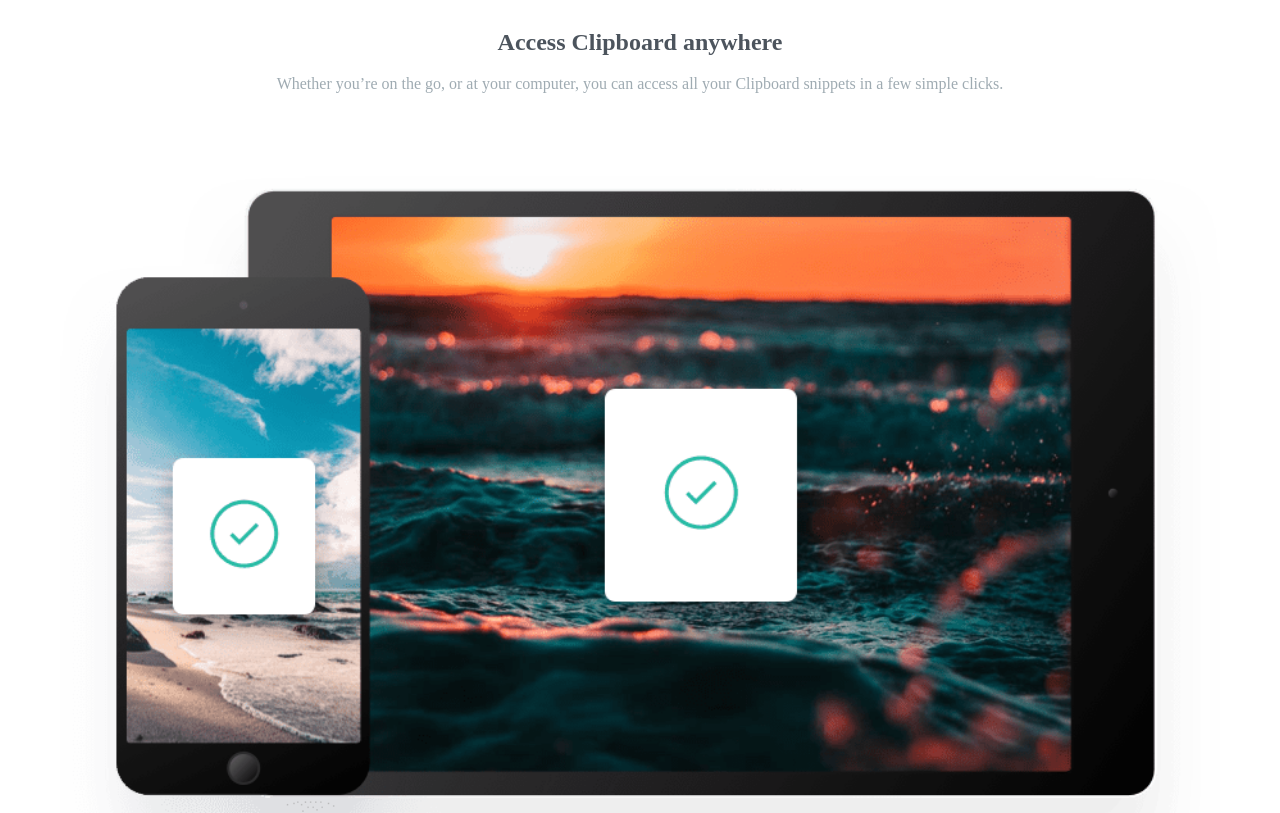
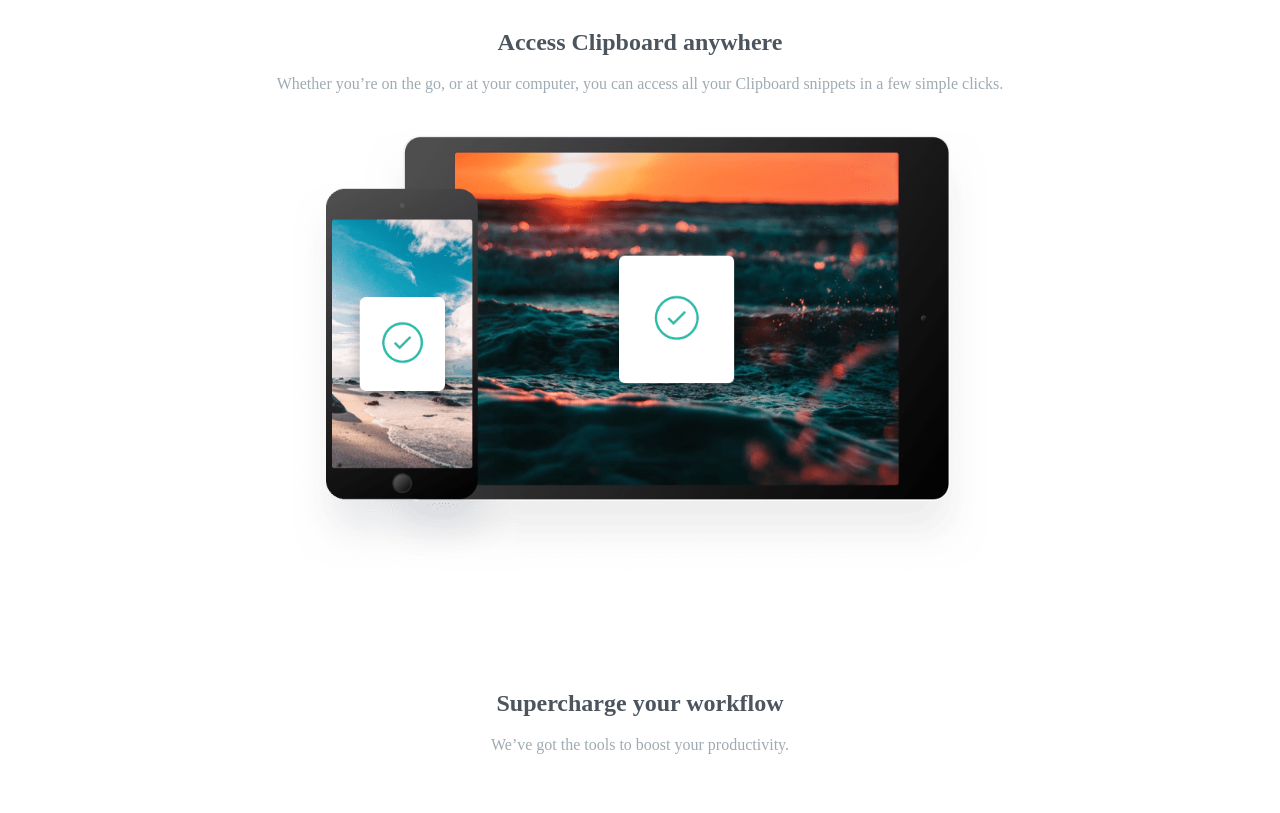
Before and after one commit to TheMightyChungus/clipboard, a plain HTML site: page index.html in a window 1280 px wide. Shown: the part 1340-2153 px from the top of the page. Drawn offline with Linux system fonts and the light colour scheme; a web font is replaced by a local one.

Commit message:
Add files via upload

```diff
--- a/index.css
+++ b/index.css
@@ -188,7 +188,10 @@ button:hover{
 /*-- ---------------- --> */
 
 @media only screen and (min-width: 64rem){
-
+    #clipboard img{
+        width: 60%;
+        margin: auto;
+    }
 }
 
 /*-- ---------------- --> */
```
